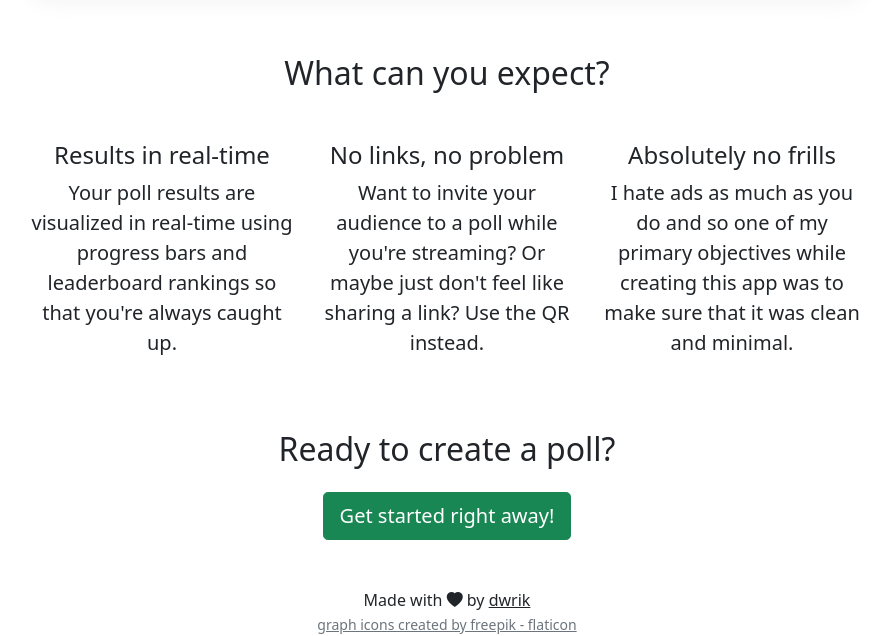
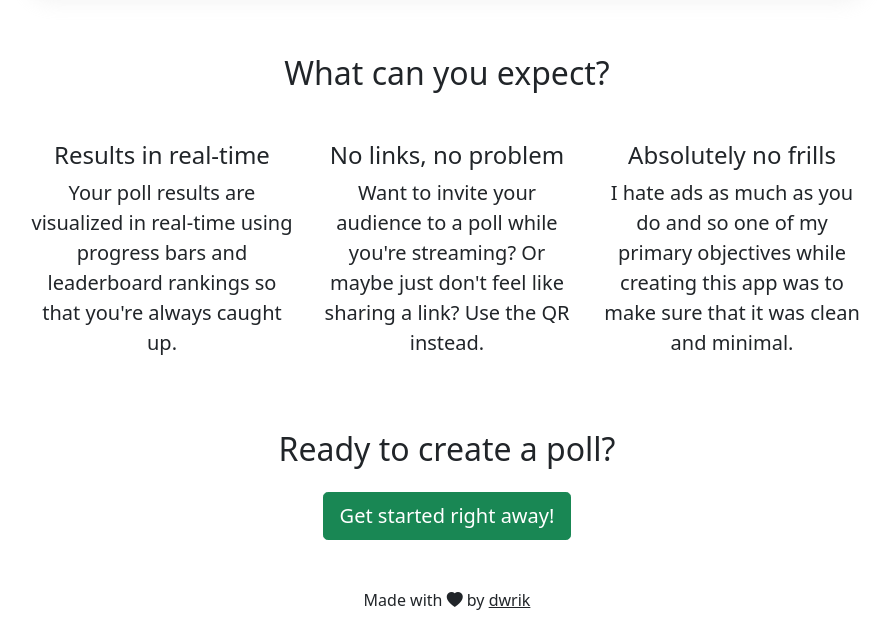
Before and after one commit to dwrik/rapid-polls, a React (Create React App) app in the folder client/: page / in a window 1280 px wide. Shown: the part 741-1377 px from the top of the page, without its empty margins (193-1083 px from the left). After the commit the page ends 1353 px from the top, so only its background shows below. Built offline with nearby package versions, Linux system fonts and the light colour scheme.

Commit message:
updated footer

```diff
--- a/client/src/components/home/Footer.js
+++ b/client/src/components/home/Footer.js
@@ -2,7 +2,6 @@ const Footer = () => {
   return (
     <footer className="container col-12 text-center mt-5">
       Made with <span className="bi bi-heart-fill"></span> by <a target="_blank" rel="noreferrer" className="link-dark" href="https://github.com/dwrik">dwrik</a><br/>
-      <a target="_blank" rel="noreferrer" className="text-muted small mt-2" href="https://www.flaticon.com/free-icons/graph" title="graph icons">graph icons created by freepik - flaticon</a>
     </footer>
   )
 }
```
